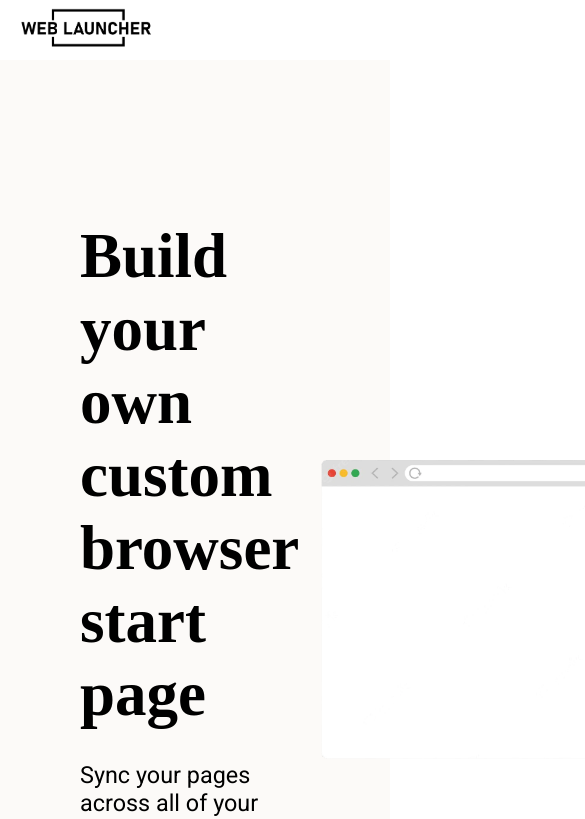
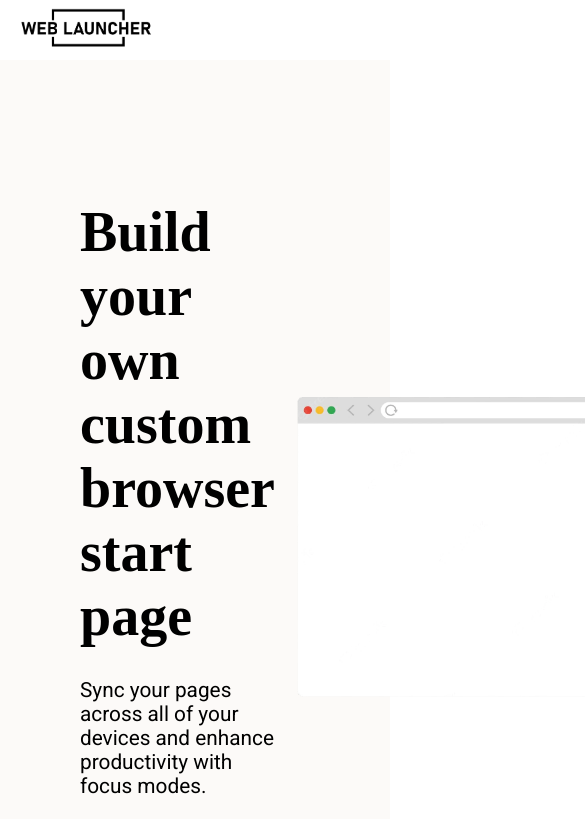
Before and after one commit to web-launcher-online/marketing_frontend, a Nuxt app: page / in a window 390 px wide. Shown: the top 819 px of the page, 585 px wide, since content can reach past the window. Built offline with nearby package versions, Linux system fonts and the light colour scheme; a web font is replaced by a local one.

Commit message:
Small Tweaks for iPad

```diff
--- a/app.vue
+++ b/app.vue
@@ -13,6 +13,13 @@ html {
   font-size: 18px;
   background-color: white;
 }
+
+@media (max-width: 1250px) {
+  html {
+    font-size: 16px;
+  }
+}
+
 
 *, *:before, *:after {
   box-sizing: border-box;
--- a/components/Hero.vue
+++ b/components/Hero.vue
@@ -14,7 +14,7 @@
 <style>
 .c-hero {
   position: relative;
-  padding: 160px 80px;
+  padding: 140px 80px;
   background-color: #FCFAF8;
   color: black;
 }
```
